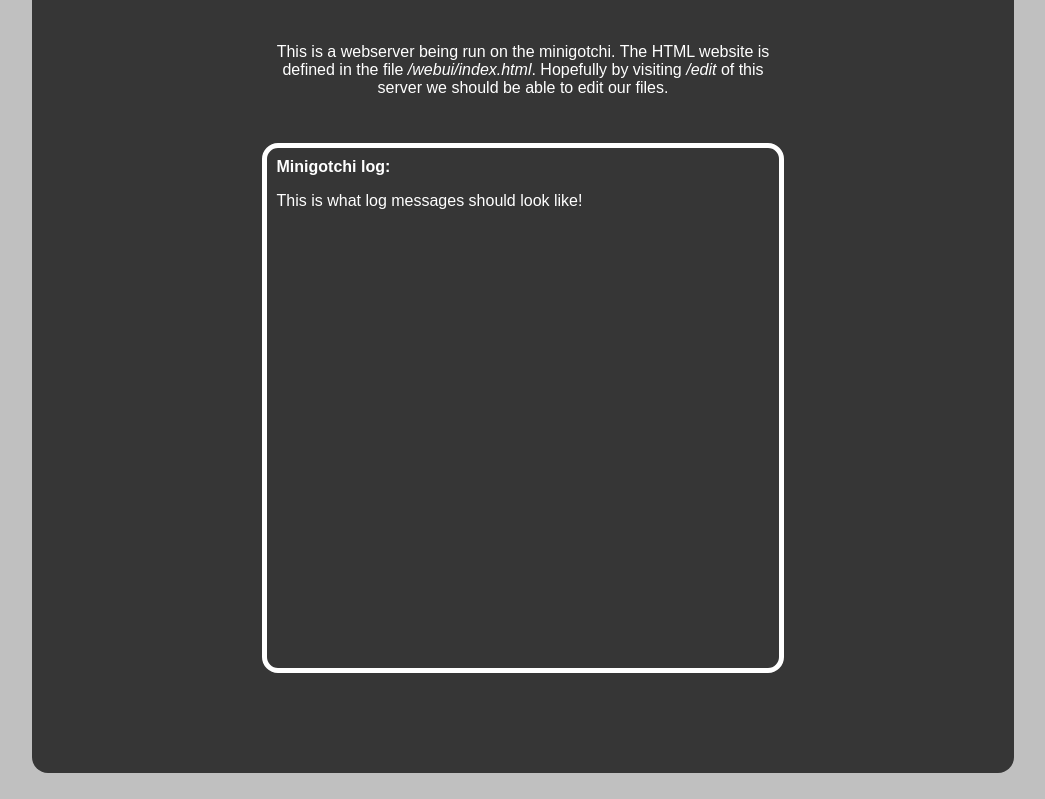
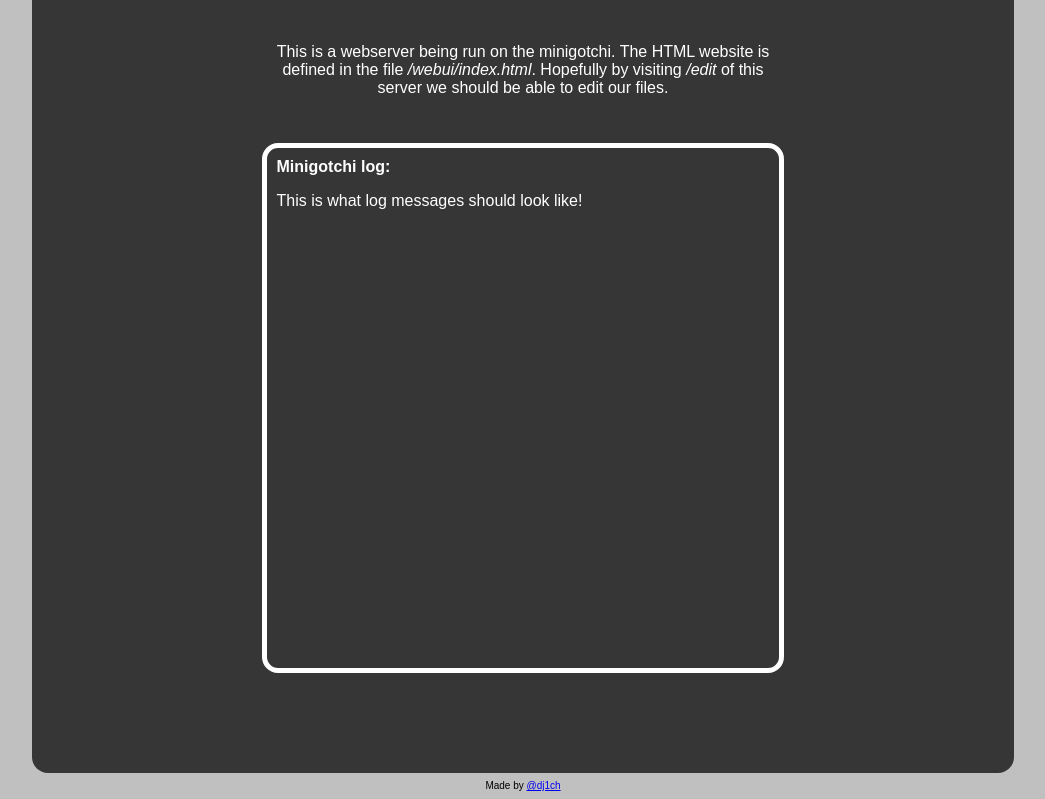
Before and after one commit to dj1ch/minigotchi, a plain HTML site: page minigotchi/webui/index.html in a window 1280 px wide. Shown: the part 148-947 px from the top of the page, without its empty margins (117-1162 px from the left). Drawn offline with Linux system fonts and the light colour scheme.

Commit message:
adding a footer

```diff
--- a/minigotchi/webui/index.html
+++ b/minigotchi/webui/index.html
@@ -19,5 +19,6 @@
             <!-- if this dumb site won't work ill cry -->
         </div>
     </div>
+    <footer>Made by <a href="https://github.com/dj1ch">@dj1ch</a></footer>
 </body>
 </html>
--- a/minigotchi/webui/styles/styles.css
+++ b/minigotchi/webui/styles/styles.css
@@ -9,6 +9,13 @@ h1 {
 
 html {
     background-color: #C0C0C0;
+}
+
+footer {
+    text-align: center;
+    font-size: 10px;
+    font-family: Arial, Helvetica, sans-serif;
+    margin: 7px;
 }
 
 .big {
```
